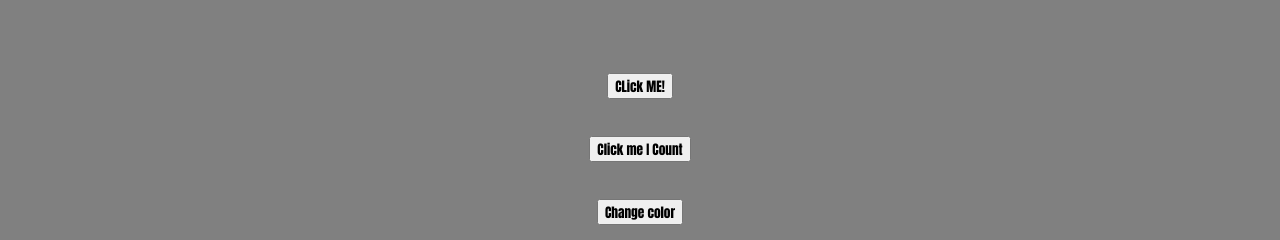
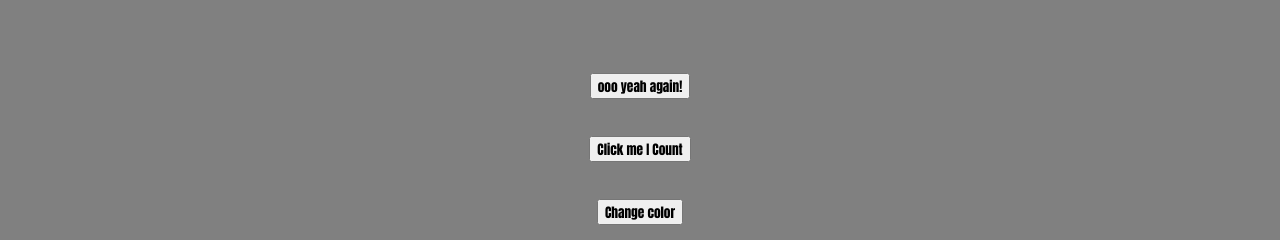
Before and after one commit to nicky-mc/Tech-Ed-Projects, a plain HTML site: page JS-Events/index.html in a window 1280 px wide. Both pictures are taken after a click on the button "CLick ME!". Shown: the part 1123-1363 px from the top of the page. Drawn offline with Linux system fonts and the light colour scheme.

Commit message:
first button gets suggestive when clicked

```diff
--- a/JS-Events/index.html
+++ b/JS-Events/index.html
@@ -26,11 +26,11 @@
                         <em>-search bar</em><br>
                         <em>-hover psuedo class in CSS</em>
     </p>
-            <div id="button-container">
+
                 <button>CLick ME!</button><br>
                 <button id="count-button">Click me I Count</button><br>
                 <button id="color-changer">Change color</button>
-            </div>
+
 </body>
 <script src="script.js"></script>
 </html>
--- a/JS-Events/script.js
+++ b/JS-Events/script.js
@@ -16,6 +16,7 @@ console.log(myButton);
 
 function handleClick() {
     console.log("you have clicked my button ;-)");
+    myButton.textContent = "ooo yeah again!";
 }
 //second we need to set up our event listener
 //addEventListener has two arguments
@@ -40,7 +41,7 @@ myCountingButton.addEventListener("click", handleCounting);
 const colorButton = document.getElementById("color-changer");
 
 function random(number) {
-  return Math.floor(Math.random() * (number + 1));
+    return Math.floor(Math.random() * (number + 1));
 }
 
 colorButton.addEventListener("click", () => {
```
